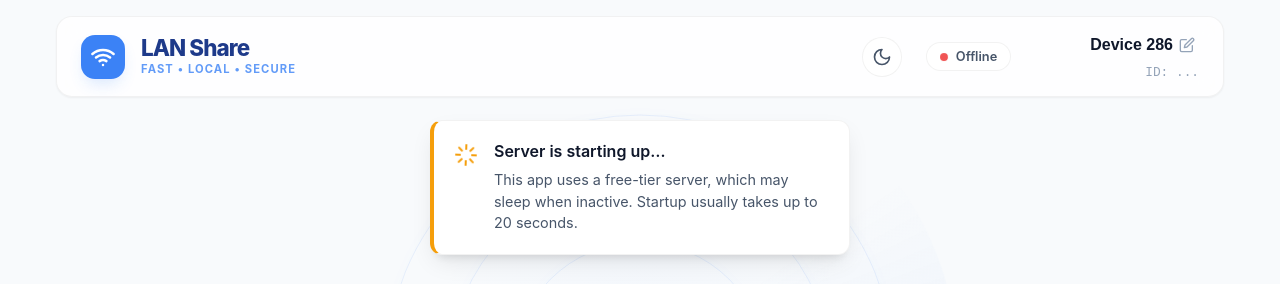
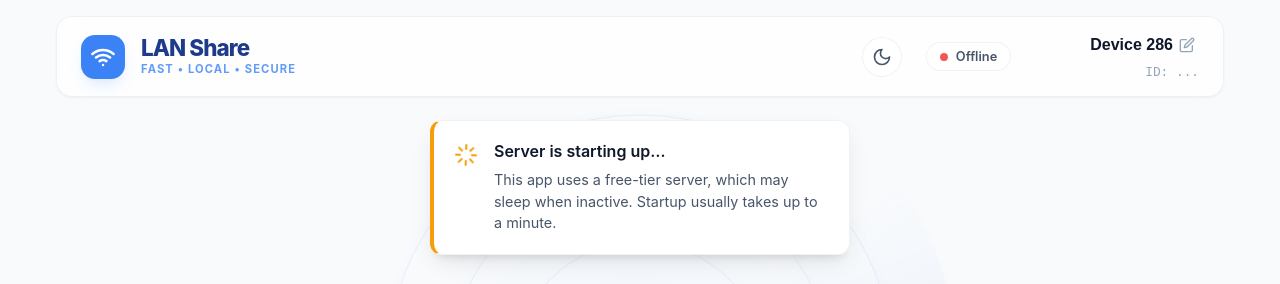
Before and after one commit to bilalzulfiqar-pk/lan-share, a React (Vite) app in the folder client/: page / in a window 1280 px wide. Shown: the top 284 px of the page. Built offline with nearby package versions, Linux system fonts and the light colour scheme; no server answers.

Commit message:
Update free-tier server startup message duration

```diff
--- a/client/src/App.jsx
+++ b/client/src/App.jsx
@@ -25,13 +25,13 @@ function App() {
       timer = setInterval(() => {
         const elapsed = Date.now() - connectionStartTime;
 
-        if (elapsed > 3000 && elapsed < 25000) {
+        if (elapsed > 3000 && elapsed < 60000) {
           setServerStatusMessage({
             title: "Server is starting up…",
-            description: "This app uses a free-tier server, which may sleep when inactive. Startup usually takes up to 20 seconds.",
+            description: "This app uses a free-tier server, which may sleep when inactive. Startup usually takes up to a minute.",
             type: 'warning'
           });
-        } else if (elapsed >= 25000) {
+        } else if (elapsed >= 60000) {
           setServerStatusMessage({
             title: "Connection Issue",
             description: "The server may be offline or unavailable. Please try again later.",
```
